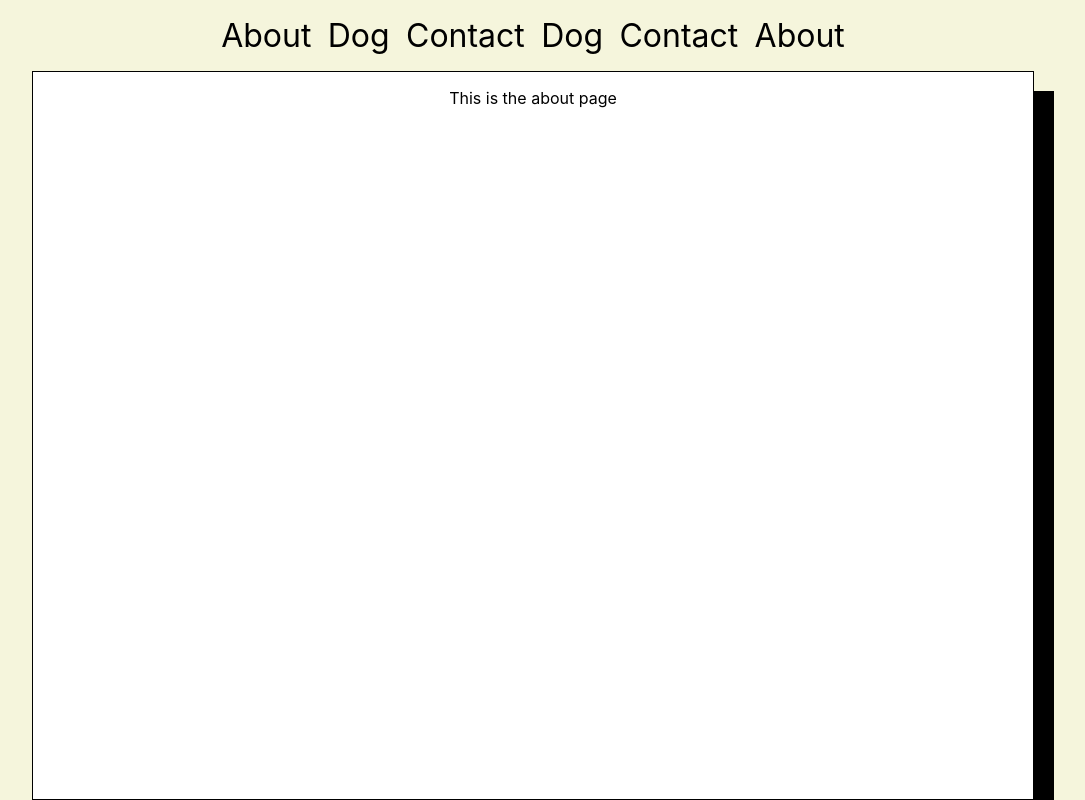
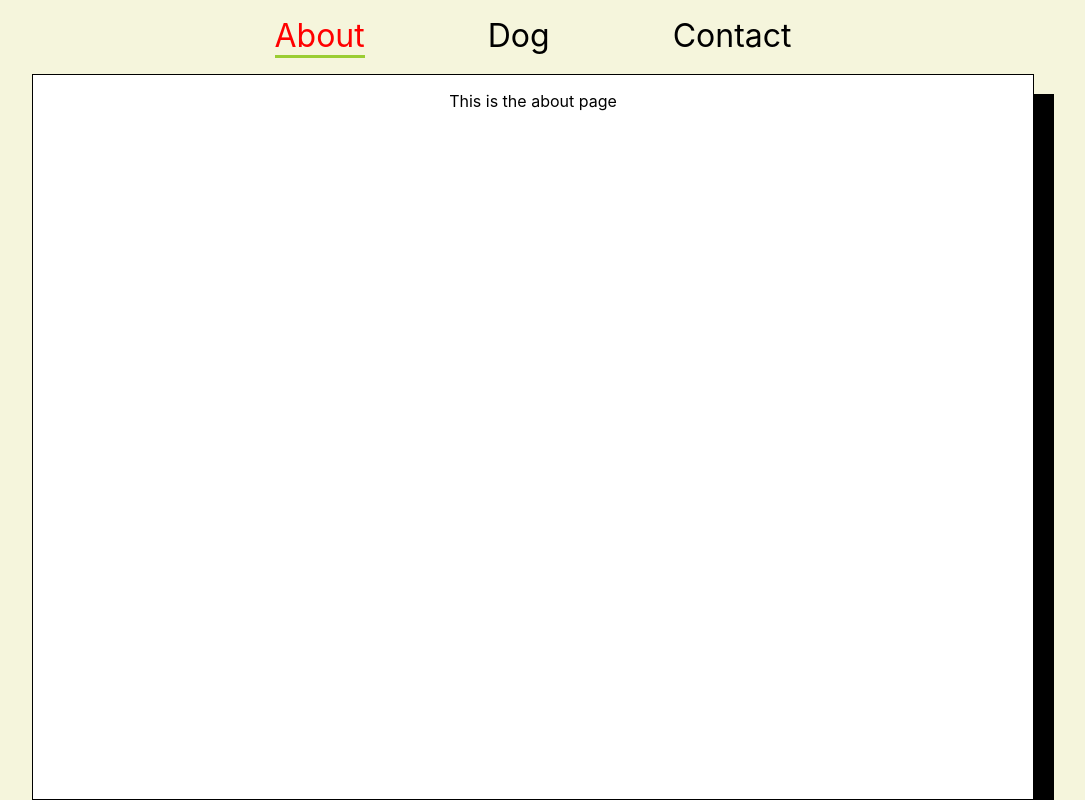
Before and after one commit to super8989/React_router_demo, a React (Create React App) app: page / in a window 1280 px wide. Shown: the whole page, without its empty margins (107-1192 px from the left). Built offline with nearby package versions, Linux system fonts and the light colour scheme.

Commit message:
added NavLinks

```diff
--- a/src/App.css
+++ b/src/App.css
@@ -13,6 +13,11 @@
 	width: 50%;
 	margin: 1rem auto;
 	justify-content: space-around;
+}
+
+.active-link {
+	color: red;
+	border-bottom: 3px solid yellowgreen;
 }
 
 a {
--- a/src/App.js
+++ b/src/App.js
@@ -1,5 +1,5 @@
 import React, { Component } from "react";
-import { Route, Switch, Link } from "react-router-dom";
+import { Route, Switch, NavLink } from "react-router-dom";
 import About from "./About";
 import Contact from "./Contact";
 import Dog from "./Dog";
@@ -12,12 +12,15 @@
 		return (
 			<div className='App'>
 				<nav className='App-nav'>
-					<Link to='/'>About</Link>
-					<Link to='/dog'>Dog</Link>
-					<Link to='/contact'>Contact</Link>
-					<a href='/dog'>Dog</a>
-					<a href='/contact'>Contact</a>
-					<a href='/'>About</a>
+					<NavLink exact activeClassName='active-link' to='/'>
+						About
+					</NavLink>
+					<NavLink exact activeClassName='active-link' to='/dog'>
+						Dog
+					</NavLink>
+					<NavLink exact activeClassName='active-link' to='/contact'>
+						Contact
+					</NavLink>
 				</nav>
 				<Switch>
 					<Route exact path='/' component={About} />
```
